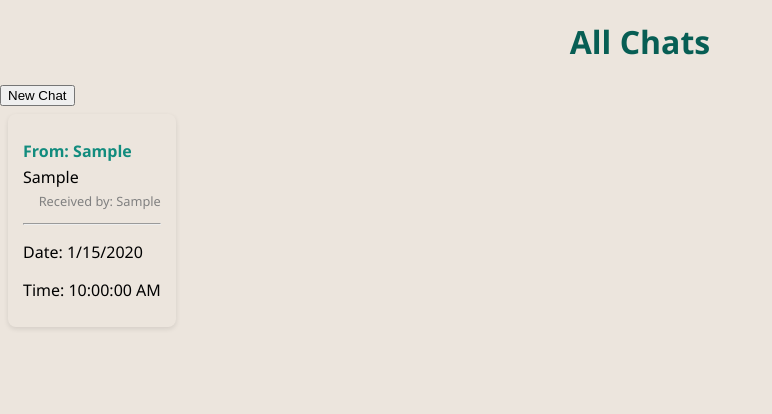
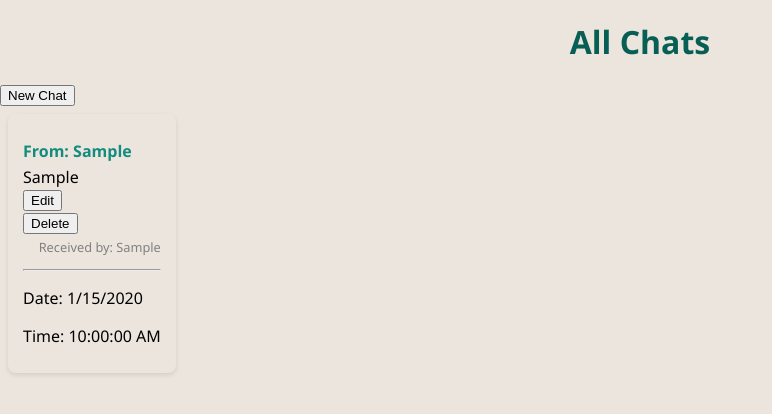
Before and after one commit to niraj8607/Backend, a Node server app: page /chats in a window 1280 px wide. Shown: the top 414 px of the page, without its empty margins (0-772 px from the left). Run offline with Node 20, Linux system fonts and the light colour scheme; tables that the repository leaves empty hold one stand-in row (values such as "Sample post"); some libraries are stand-ins or nearby versions.

Commit message:
Express with mdb

```diff
--- a/MongoDBExpress/Views/index.ejs
+++ b/MongoDBExpress/Views/index.ejs
@@ -12,10 +12,16 @@
         <button>New Chat</button>
     </form>
 
-    <% for(let chat of chats) { %>
+ <% for (let chat of chats) { %>
     <div class="chat-box">
         <p class="from">From: <%= chat.from %></p>
         <p class="msg"><%= chat.msg %></p>
+        <form action="/chats/<%= chat._id %>/edit" method="get">
+            <button>Edit</button>
+        </form>
+        <form action="/chats/<%= chat._id %>?_method=DELETE" method="post">
+    <button>Delete</button>
+</form>
         <p class="to">Received by: <%= chat.to %></p>
         <hr>
         <p>Date: <%= chat.created_at.toLocaleDateString() %></p>
--- a/MongoDBExpress/index.js
+++ b/MongoDBExpress/index.js
@@ -48,6 +48,26 @@ app.post("/chats", async (req, res) => {
     res.redirect("/chats");
 });
 
+//edit route
+app.get("/chats/:id/edit", async (req, res) => {
+    let { id } = req.params;
+    let foundChat = await chat.findById(id);
+    res.render("edit", { chat: foundChat });
+});
+
+app.post("/chats/:id/update", async (req, res) => {
+    let { id } = req.params;
+    let { from, to, msg } = req.body;
+    await chat.findByIdAndUpdate(id, { from, to, msg });
+    res.redirect("/chats");
+});
+
+app.delete("/chats/:id", async (req, res) => {
+    let { id } = req.params;
+    await chat.findByIdAndDelete(id);
+    res.redirect("/chats");
+});
+
 app.get("/", (req, res) => {
     res.send("root is working");
 });
```
Also changed, not shown: MongoDBExpress/Views/edit.ejs (added, +21 -0 lines). Lines whose indentation alone changed are shown as unchanged.
